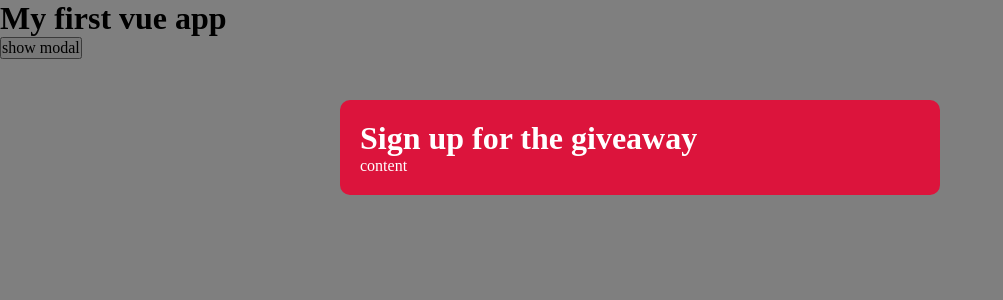
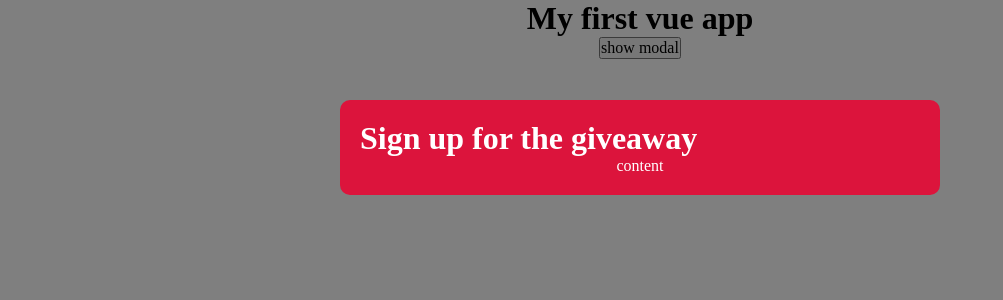
Before and after one commit to dudarmykola/vue-simple-app, a Vue app: page / in a window 1280 px wide. Both pictures are taken after a click on the button "show modal". Shown: the top 300 px of the page, without its empty margins (0-1003 px from the left). Built offline with nearby package versions, Linux system fonts and the light colour scheme.

Commit message:
add Close function

```diff
--- a/src/App.vue
+++ b/src/App.vue
@@ -1,9 +1,11 @@
 <template>
-  <h1>{{ title }}</h1>
+  <div class="content">
+    <h1>{{ title }}</h1>
+    <button @click="toggleModal">show modal</button>
+  </div>
   <div v-if="showModal">
-    <Modal :header="header" :text="text" theme="sale"/>
+    <Modal :header="header" :text="text" theme="sale" @close="toggleModal"/>
   </div>
-  <button @click="toggleModal">show modal</button>
 </template>
 
 <script>
@@ -27,3 +29,10 @@
   }
 };
 </script>
+<style>
+.content {
+  display: flex;
+  flex-direction: column;
+  align-items: center;
+}
+</style>
--- a/src/components/Modal.vue
+++ b/src/components/Modal.vue
@@ -1,5 +1,5 @@
 <template>
-  <div class="backdrop">
+  <div class="backdrop" @click.self="closeModal">
     <div class="modal" :class="{ sale: theme === 'sale' }">
       <h1>{{ header }}</h1>
       <p class="content">content</p>
@@ -13,7 +13,12 @@
       'header',
       'text',
       'theme'
-  ]
+  ],
+  methods: {
+    closeModal() {
+      this.$emit('close')
+    }
+  }
 };
 </script>
 
```
